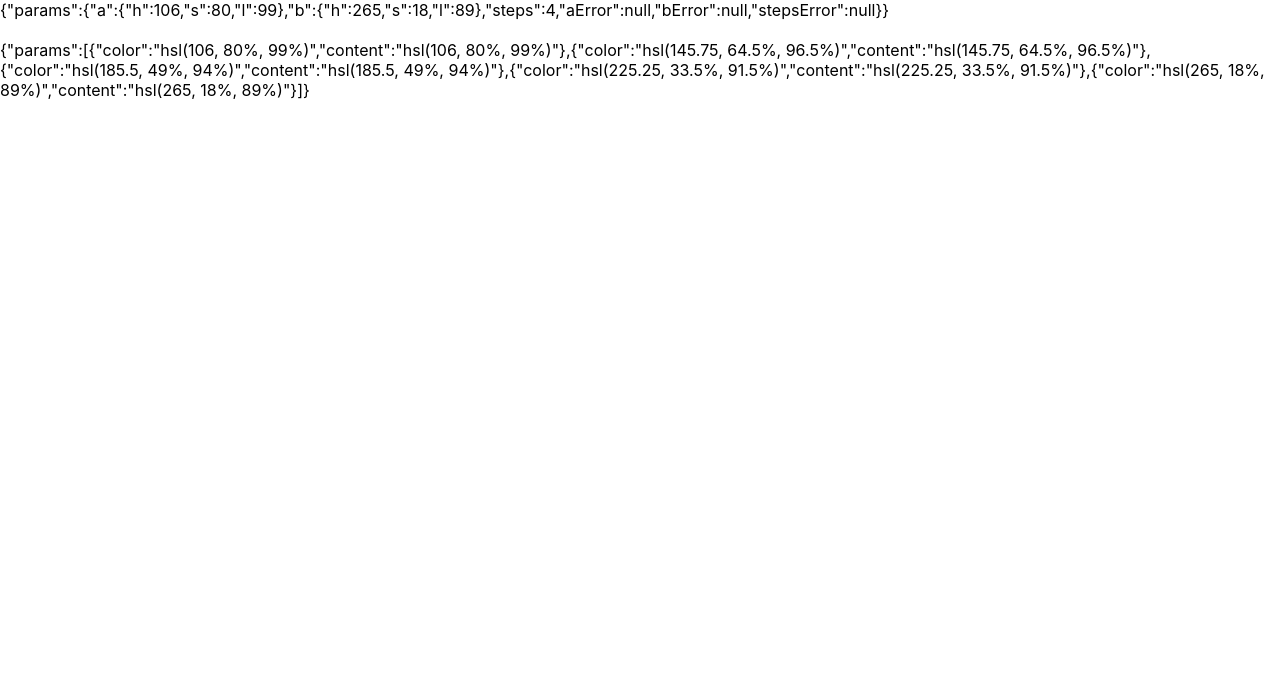
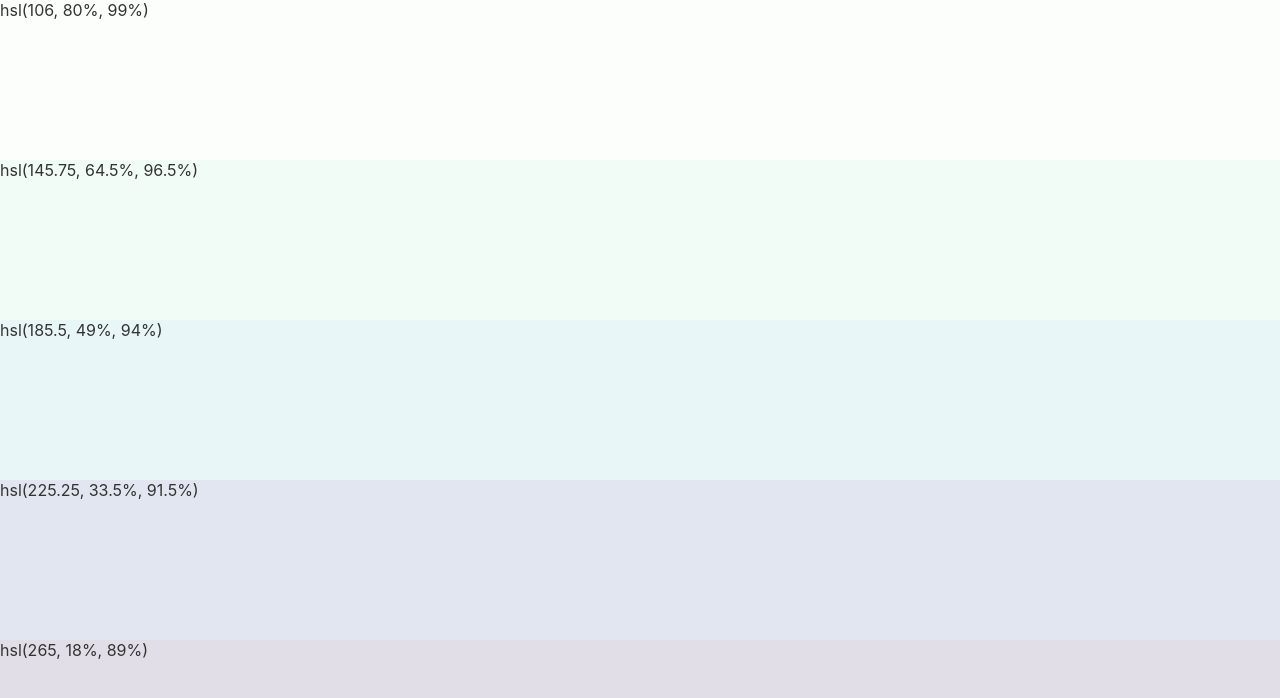
Before and after one commit to kevincjackson/paletteknife-web, a React (Create React App) app: page / in a window 1280 px wide. Shown: the top 698 px of the page. Built offline with nearby package versions, Linux system fonts and the light colour scheme.

Commit message:
Adds steps layout.

```diff
--- a/src/App.js
+++ b/src/App.js
@@ -21,12 +21,10 @@ function ColorLayout(props) {
   const query = new URLSearchParams(useLocation().search);
   const args = getArgs(query); // { a, b, steps }
   const validatedArgs = validate(args); // { a, b, steps, aError, bError, stepsError }
-  const colorContentList = getColorContentList(validatedArgs); // [{ hsl, content }]
-  // const colorLayout = <div style={{backgroundColor: "orange"}}>{JSON.stringify(args.a)}</div>; // [div]
+  const colorList = getColorContentList(validatedArgs); // [{ hsl, content }]
   return (
-    <div>
-      <Debug params={validatedArgs} /><br />
-      <Debug params={colorContentList} /><br />
+    <div style={{height: "95vh"}}>
+        {layout(colorList)}
     </div>
   )
 }
@@ -78,6 +76,19 @@ function getColorContentList(valArgs) {
   }
 }
 
+// [{ color: cssString, content: String }] -> HTML
+function layout(contentList) {
+  const height = `${100 / contentList.length}vh`;
+  return contentList.map(c =>
+    <div style= {{backgroundColor: c.color
+                , color: Hsl.toCss(Hsl.contrast(Hsl.fromCss(c.color)))
+                , height: height
+                }}>
+      {c.content}
+    </div>
+  )
+}
+
 function Debug(params) {
   return <div>{JSON.stringify(params)}</div>;
 }
--- a/src/hsl.js
+++ b/src/hsl.js
@@ -3,14 +3,21 @@
 
 // Get a contrasting Hsl color. Useful for text.
 function contrast(hsl) {
-    let new_s = 0;
-    let new_l = hsl.s > 50 ? 0 : 100;
+    const new_s = 0;
+    const new_l = hsl.l > 50 ? 20 : 80;
     return { h: hsl.h, s: new_s, l: new_l }
 }
 
 // Hsl -> String like "hsl:0,100,50"
 function encode(hsl) {
     return `hsl:${hsl.h},${hsl.s},${hsl.l}`;
+}
+
+// String -> Hsl
+// "hsl(0, 1%, 2%)" -> { h: 0, s: 1, l: 2 }
+function fromCss(hslString) {
+    const xs = hslString.replace(/[ %hsl()]/g, "").split(",").map(x => parseFloat(x));
+    return { h: xs[0], s: xs[1], l: xs[2] }
 }
 
 // Check for a well formed Hsl object. -> Bool
@@ -48,6 +55,7 @@ function try_decode(hslString) {
 
 module.exports.contrast = contrast;
 module.exports.encode = encode;
+module.exports.fromCss = fromCss;
 module.exports.isValid = isValid;
 module.exports.rand = rand;
 module.exports.toCss = toCss;
```
Lines whose indentation alone changed are shown as unchanged.
